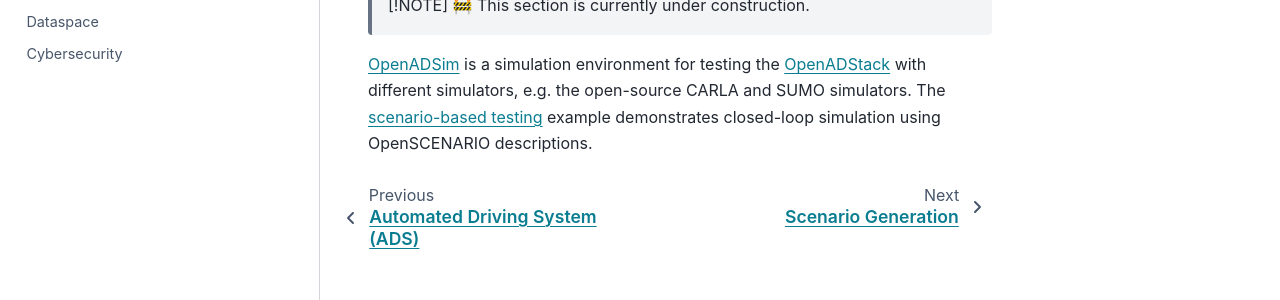
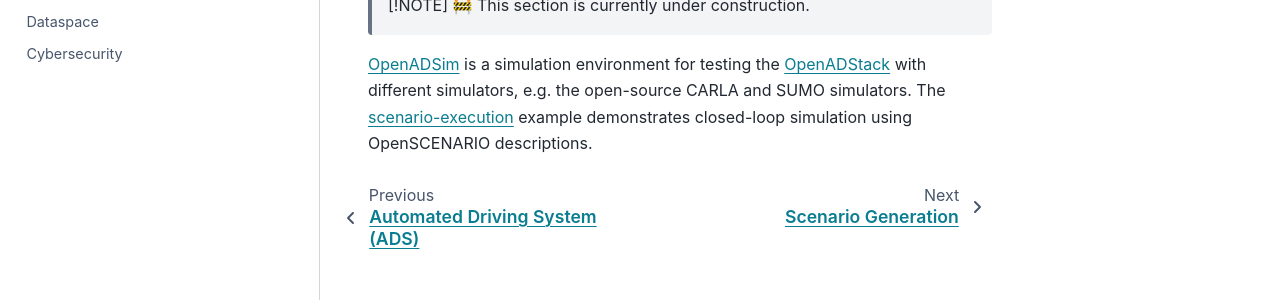
Before and after one commit to openads-project/openads-project.github.io, a Sphinx documentation site: the page built from docs/openadsafety/components/simulation.md, in a window 1280 px wide. Shown: the part 233-533 px from the top of the page. Built offline with Sphinx 7.4.7 and the PyData theme 0.15.4, drawn with Linux system fonts in a browser that asks for light colours; pages that are not in the unit, such as notebooks, are missing from menus.

Commit message:
Update simulation documentation for scenario execution

```diff
--- a/docs/openadsafety/components/simulation.md
+++ b/docs/openadsafety/components/simulation.md
@@ -3,4 +3,4 @@
 > [!NOTE]
 > 🚧 This section is currently under construction.
 
-[OpenADSim](../../openadsim/openadsim.md) is a simulation environment for testing the [OpenADStack](../../openadstack/openadstack.md) with different simulators, e.g. the open-source CARLA and SUMO simulators. The [scenario-based testing](../../openadsim/openadsim/docs/example-scenario-testing.md) example demonstrates closed-loop simulation using OpenSCENARIO descriptions.
+[OpenADSim](../../openadsim/openadsim.md) is a simulation environment for testing the [OpenADStack](../../openadstack/openadstack.md) with different simulators, e.g. the open-source CARLA and SUMO simulators. The [scenario-execution](../../openadsim/openadsim/docs/example-scenario-execution.md) example demonstrates closed-loop simulation using OpenSCENARIO descriptions.
```
